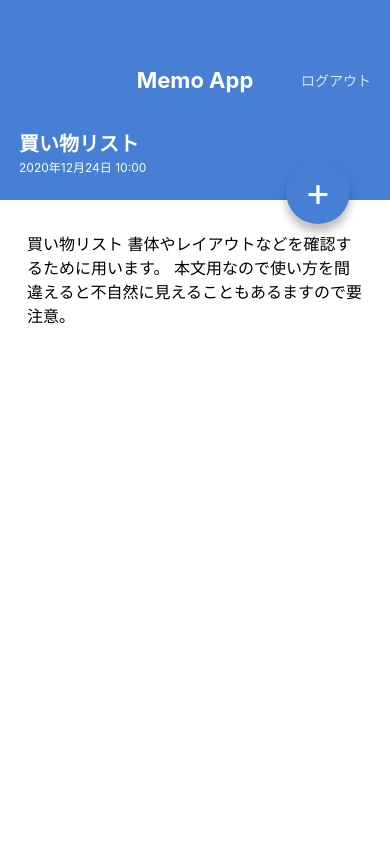
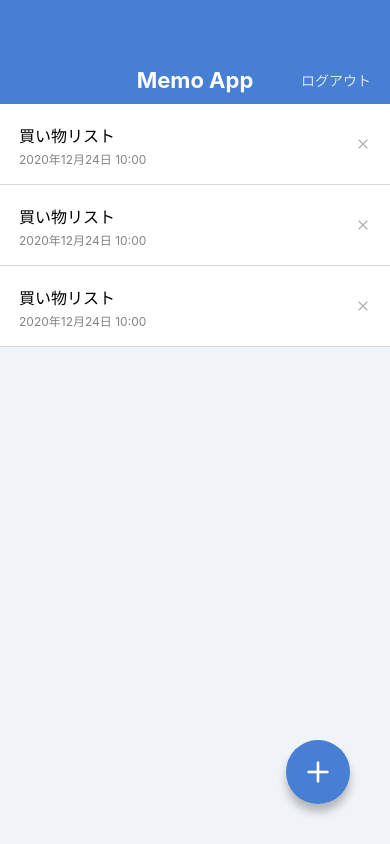
Before and after one commit to Issy-R/MemoApp2021, a React Native app: screen / in a window 390 px wide. Built offline with nearby package versions, Linux system fonts and the light colour scheme.

Commit message:
Install @expo/vector-icons

```diff
--- a/App.jsx
+++ b/App.jsx
@@ -5,6 +5,6 @@
 
 export default function App() {
   return (
-    <MemoDetailScreen />
+    <MemoListScreen />
   );
 }
--- a/package.json
+++ b/package.json
@@ -8,6 +8,7 @@
     "eject": "expo eject"
   },
   "dependencies": {
+    "@expo/vector-icons": "^12.0.3",
     "expo": "~40.0.0",
     "expo-status-bar": "~1.0.3",
     "prop-types": "^15.7.2",
--- a/src/components/CircleBotton.jsx
+++ b/src/components/CircleBotton.jsx
@@ -1,20 +1,21 @@
 import { string, shape } from 'prop-types';
 import React from 'react';
-import { View, Text, StyleSheet } from 'react-native';
+import { View, StyleSheet } from 'react-native';
+import { Feather } from '@expo/vector-icons';
 
 
 export default function CircleBotton(props) {
-  const { children, style } = props;
+  const { style, name } = props;
   return (
     <View style={[styles.circleBotton, style]}>
-        <Text style={styles.circleBottonLabel}>{children}</Text>
+        <Feather name={name} size={32} color="white" />
       </View>
   );
 }
 
 CircleBotton.propTypes = {
-  children: string.isRequired,
   style: shape(),
+  name: string.isRequired,
 };
 
 CircleBotton.defaultProps = {
--- a/src/components/MemoList.jsx
+++ b/src/components/MemoList.jsx
@@ -1,5 +1,6 @@
 import React from 'react';
 import { View, Text, StyleSheet } from 'react-native';
+import { Feather } from '@expo/vector-icons';
 
 export default function MemoList() {
   return(
@@ -10,7 +11,7 @@
             <Text style={styles.memoListItemDate}>2020年12月24日 10:00</Text>
           </View>
           <View>
-            <Text>X</Text>
+            <Feather name='x' size={16} color='#B0B0B0' />
           </View>
         </View>
 
@@ -20,7 +21,7 @@
             <Text style={styles.memoListItemDate}>2020年12月24日 10:00</Text>
           </View>
           <View>
-            <Text>X</Text>
+          <Feather name='x' size={16} color='#B0B0B0' />
           </View>
         </View>
         <View style={styles.memoListItem}>
@@ -29,7 +30,7 @@
             <Text style={styles.memoListItemDate}>2020年12月24日 10:00</Text>
           </View>
           <View>
-            <Text>X</Text>
+          <Feather name='x' size={16} color='#B0B0B0' />
           </View>
         </View>
      </View>
--- a/src/screens/MemoDetailScreen.jsx
+++ b/src/screens/MemoDetailScreen.jsx
@@ -19,7 +19,7 @@
           本文用なので使い方を間違えると不自然に見えることもあるますので要注意。
         </Text>
       </ScrollView>
-      <CircleBotton style={ {top: 160, bottom: 'auto' }}>+</CircleBotton>
+      <CircleBotton style={{top: 160, bottom: 'auto' }} name='edit-2' />
     </View>
   );
 }
--- a/src/screens/MemoListScreen.jsx
+++ b/src/screens/MemoListScreen.jsx
@@ -10,7 +10,7 @@
     <View style={styles.container}>
       <AppBar />
       <MemoList />
-      <CircleBotton>+</CircleBotton>
+      <CircleBotton name='plus' />
     </View>
   );
 }
```
